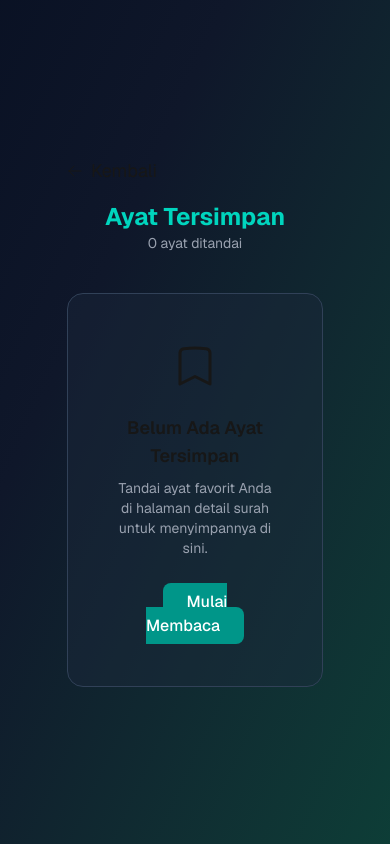
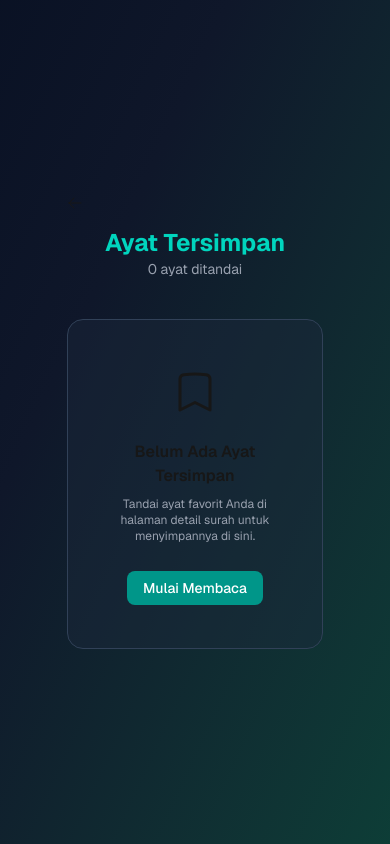
Before and after one commit to Hamkawastaken/quran-app, a Next.js app: page /bookmark in a window 390 px wide. Built offline with nearby package versions, Linux system fonts and the light colour scheme; a web font is replaced by a local one.

Commit message:
merapikan tampilan halaman bookmark di mobile

```diff
--- a/src/app/bookmark/page.tsx
+++ b/src/app/bookmark/page.tsx
@@ -9,15 +9,18 @@ const BookmarkPage = () => {
       <div className="min-h-screen flex flex-col items-center justify-center p-4">
         <div className="w-64 mx-auto md:w-3xl">
           <div className="grid grid-cols-1 md:grid-cols-3">
-            <div className="flex items-center gap-2 md:mb-8 mb-4">
-              <ArrowLeft className="size-4" />
+            <Link
+              href={"/"}
+              className="flex items-center gap-2 md:mb-8 mb-4 group"
+            >
+              <ArrowLeft className="size-4 group-hover:text-cyan-500 transition-all" />
               <button
                 onClick={() => history.back()}
-                className="text-lg cursor-pointer"
+                className="hidden md:flex text-sm md:text-lg cursor-pointer group-hover:text-cyan-500 transition-all"
               >
                 Kembali
               </button>
-            </div>
+            </Link>
 
             {/* Title */}
             <div className="text-center mb-10">
@@ -32,16 +35,16 @@ const BookmarkPage = () => {
             <div className="flex justify-center mb-6">
               <Bookmark className="size-12" />
             </div>
-            <h2 className="text-lg font-semibold mb-2">
+            <h2 className="text-base md:text-lg font-semibold mb-2">
               Belum Ada Ayat Tersimpan
             </h2>
-            <p className="text-gray-400 text-sm mb-8">
+            <p className="text-gray-400 text-xs md:text-sm mb-8">
               Tandai ayat favorit Anda di halaman detail surah untuk
               menyimpannya di sini.
             </p>
             <Link
               href="/"
-              className="px-6 py-2 rounded-lg bg-teal-600 hover:bg-teal-700 transition text-white font-medium"
+              className="px-4 md:px-6 py-2 rounded-lg bg-teal-600 hover:bg-teal-700 transition text-white text-sm md:text-base font-medium"
             >
               Mulai Membaca
             </Link>
```
